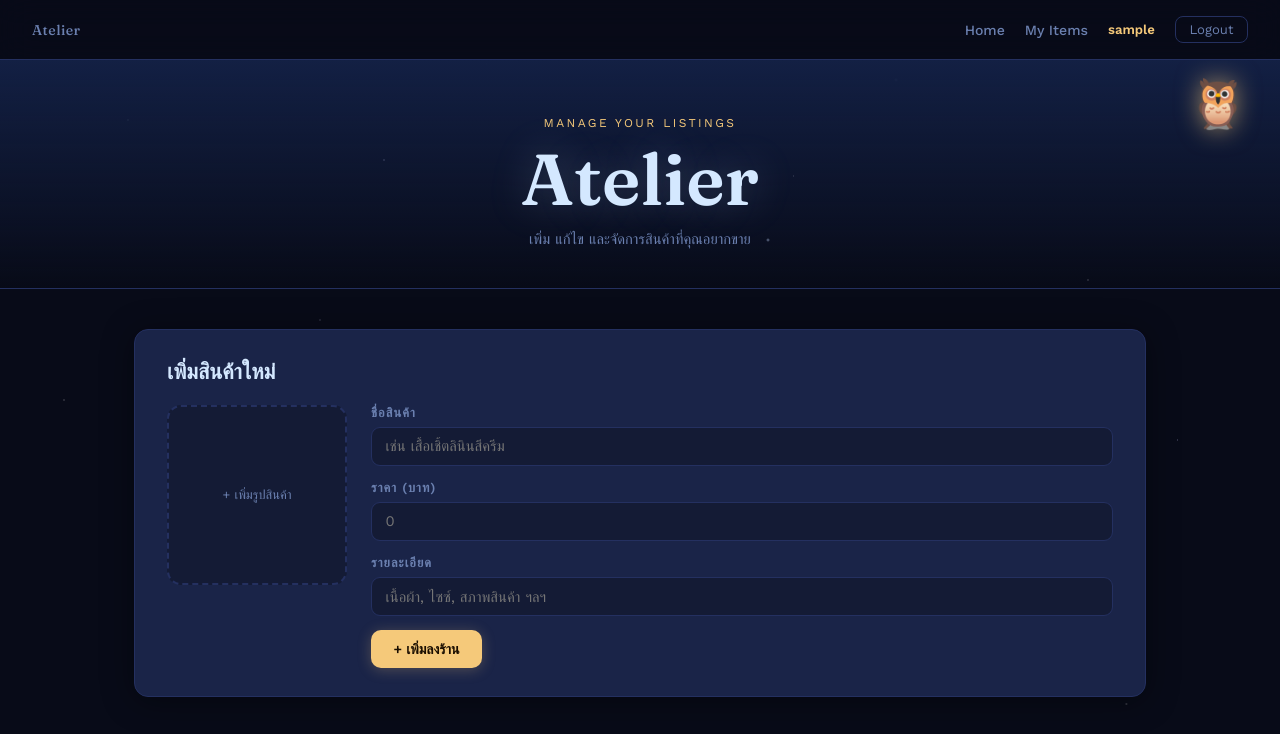
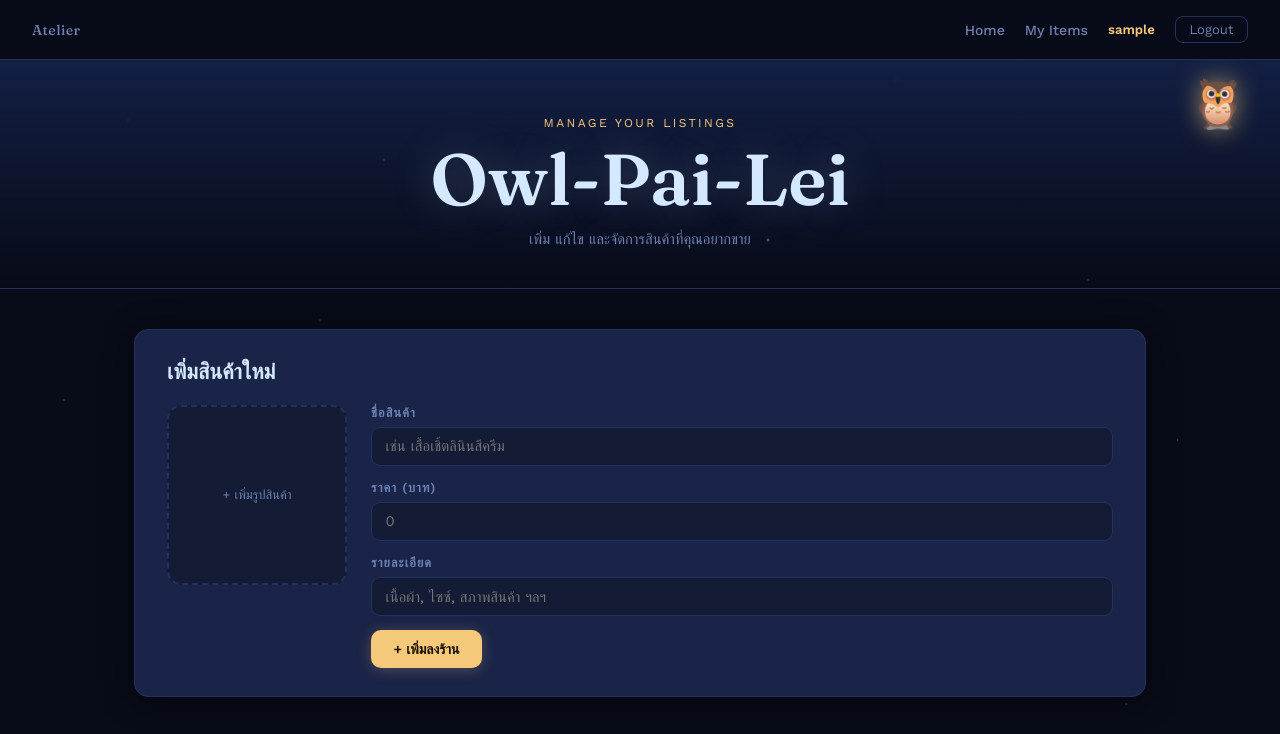
Before and after one commit to chonna12/owl-pai-lei, a website: page frontend/edit.html in a window 1280 px wide. Shown: the top 734 px of the page. Drawn offline with nearby package versions, Linux system fonts and the light colour scheme; no server answers; sample sign-in values are in the browser's storage.

```diff
--- a/frontend/edit.html
+++ b/frontend/edit.html
@@ -30,7 +30,7 @@
 
     <header class="hero">
         <p class="hero-eyebrow">Manage your listings</p>
-        <h1 class="hero-title">Atelier</h1>
+        <h1 class="hero-title">Owl-Pai-Lei</h1>
         <p class="hero-sub">เพิ่ม แก้ไข และจัดการสินค้าที่คุณอยากขาย</p>
     </header>
 
```
